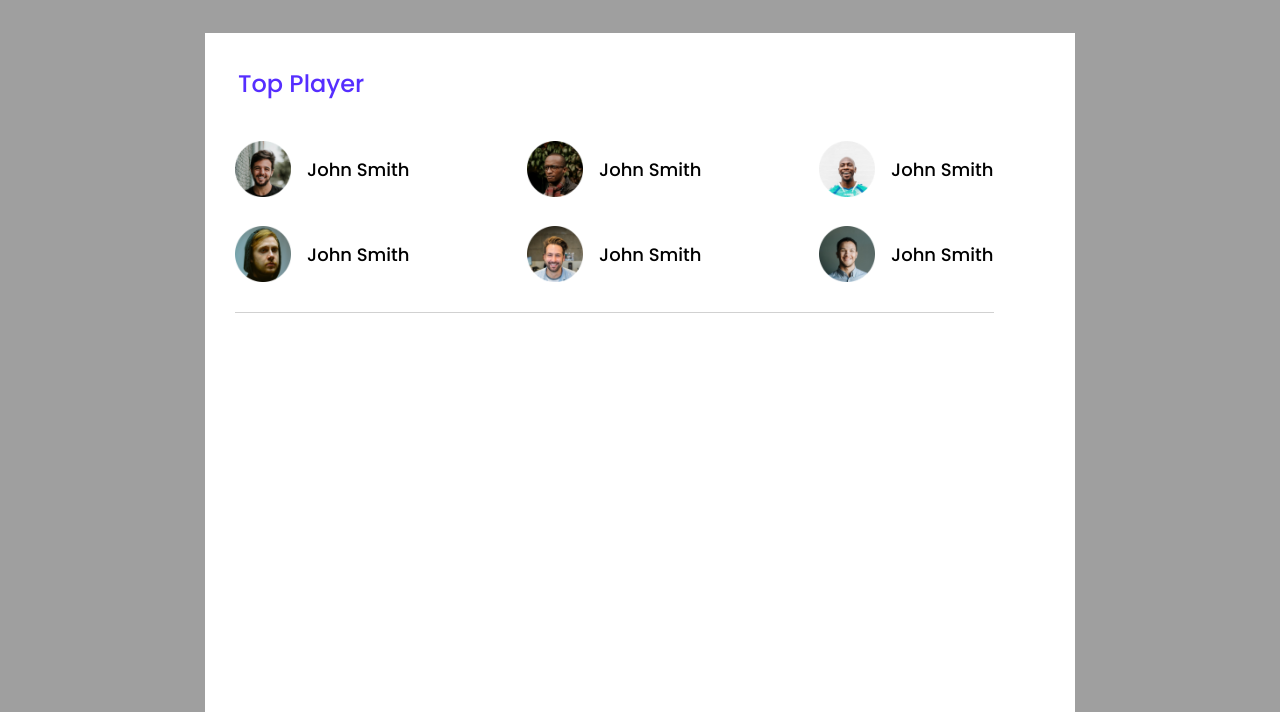
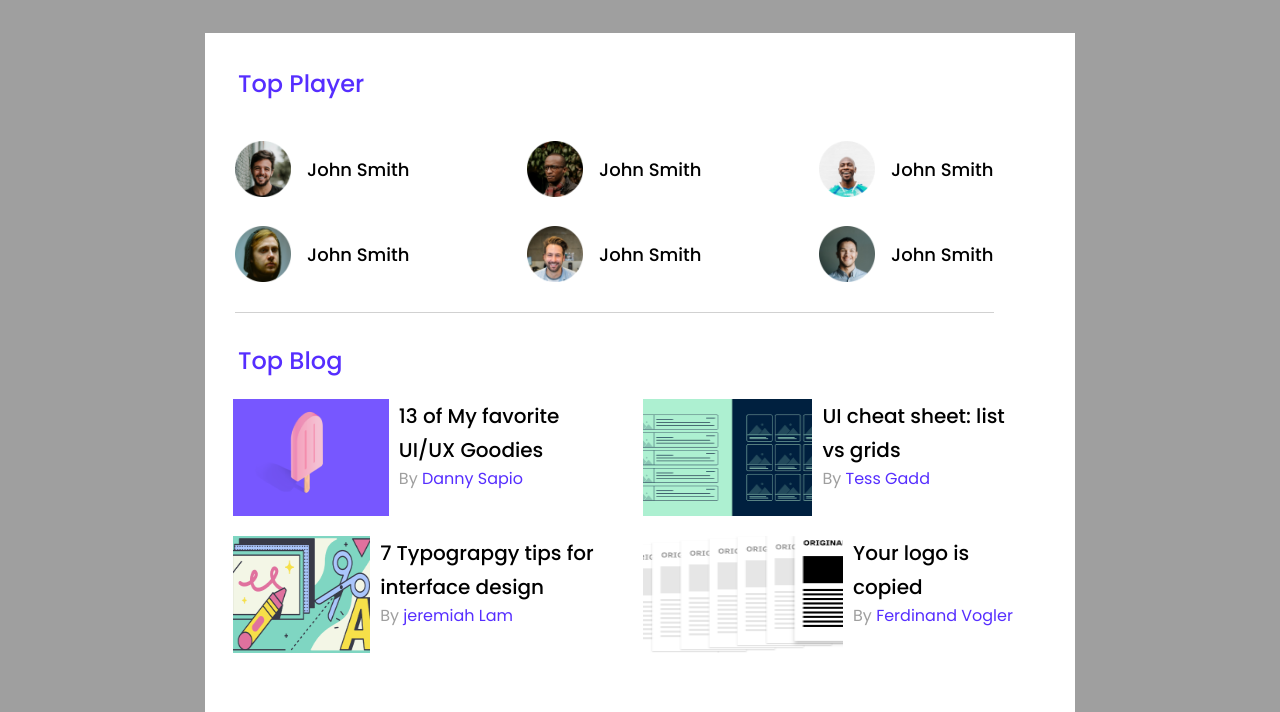
Before and after one commit to Asaduzzamansafi/aaaa, a plain HTML site: page index.html in a window 1280 px wide. Shown: the part 97-809 px from the top of the page. Drawn offline with Linux system fonts and the light colour scheme.

Commit message:
image and section 3 added

```diff
--- a/index.html
+++ b/index.html
@@ -62,6 +62,41 @@
                     </div>
                 </div>
             </div>
+            <div class="first-sub-container">
+
+                <h1 class="blog">Top Blog</h1>
+
+                <div class="top-bloger-content">
+                    <div class="first-image">
+                        <img width="224px" height="117px" src="./pic/image 2.png" alt="">
+                        <div class="bloger-content">
+                            <h1>13 of My favorite UI/UX Goodies</h1>
+                            <h4> By <span>Danny Sapio</span></h4>
+                        </div>
+                    </div>
+                    <div class="first-image">
+                        <img width="224px" height="117px" src="./pic/image 3.png" alt="">
+                       <div class="bloger-content">
+                        <h1>UI cheat sheet: list vs grids</h1>
+                        <h4>By <span>Tess Gadd</span></h4>
+                       </div>
+                    </div>
+                    <div class="first-image">
+                        <img width="224px" class="117px" src="./pic/image 5.png" alt="">
+                        <div class="bloger-content">
+                        <h1>7 Typograpgy tips for interface design</h1>
+                        <h4>By <span>jeremiah Lam</span></h4>
+                        </div>
+                    </div>
+                    <div class="first-image">
+                        <img width="224px" height="117px" src="./pic/image 4.png" alt="">
+                       <div class="bloger-content">
+                        <h1>Your logo is copied</h1>
+                        <h4>By <span>Ferdinand Vogler</span></h4>
+                       </div>
+                    </div>
+                </div>
+            </div>
         </section>
     </main>
 </body>
--- a/style.css
+++ b/style.css
@@ -93,3 +93,50 @@ main {
   font-size: 18px;
   line-height: 27px;
 }
+/* Top blog starts */
+.first-sub-container{
+  padding-right: 51px;
+}
+.blog{
+  color: var(--primary-color);
+  font-family: var(--poppins-font);
+  font-weight: 500;
+  font-size: 24px;
+  margin-top: 30px;
+  margin-left: 33px;
+  margin-bottom: 21px;
+}
+.top-bloger-content {
+  display: grid;
+  grid-template-columns: repeat(2, 1fr);
+  grid-template-rows: 2;
+}
+.first-image{
+display: flex;
+flex-direction: row;
+margin-left: 28px;
+}
+.first-image img{
+  /* width: 224px;
+  height: 117px; */
+  margin-bottom: 20px;
+}
+.bloger-content {
+  margin-left: 10px;
+}
+.bloger-content h1{
+  font-size: 20px;
+  line-height: 34px;
+  font-family: var(--poppins-font);
+  font-weight: 500;
+}
+.bloger-content h4{
+  font-size: 16px;
+  font-family: var(--poppins-font);
+  font-weight: 400;
+  line-height: 24px;
+  color: #9F9F9F;
+}
+.bloger-content span{
+  color: var(--primary-color);
+}
```
Also changed, not shown: pic/image 2.png (added), pic/image 3.png (added), pic/image 4.png (added), pic/image 5.png (added).
